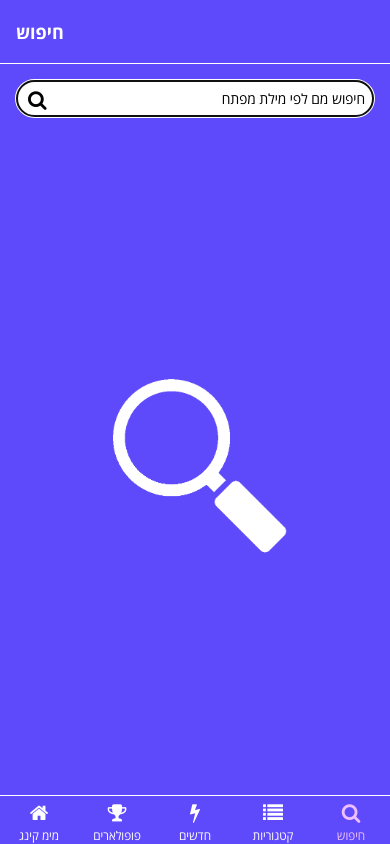
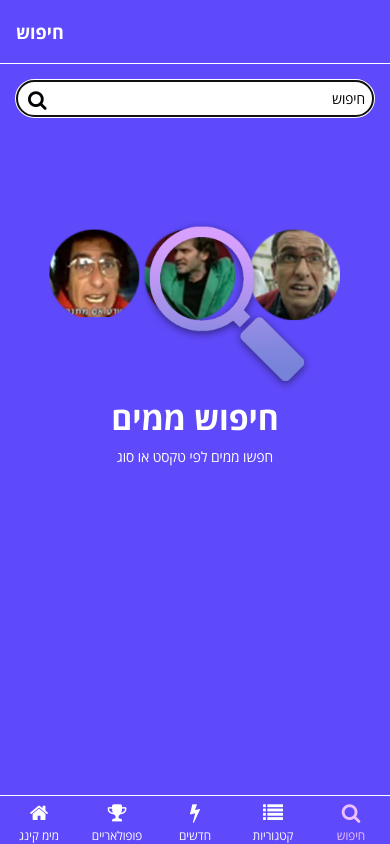
Before and after one commit to nirbenya/memeking-native, a React Native app: screen /Search in a window 390 px wide. Built offline with nearby package versions, Linux system fonts and the light colour scheme; what expo-linking would draw is missing.

Commit message:
[FEAT] new search empty state, new look for popular tabs.

```diff
--- a/navigation/index.js
+++ b/navigation/index.js
@@ -47,7 +47,7 @@ function RootNavigator() {
 					headerBackTitleStyle: { color: 'white' },
 					headerBackTitle: 'חזרה',
 					headerTintColor: 'white',
-					title: 'עריכת מם',
+					title: 'יצירת מם',
 				}}
 				name="Generator"
 				component={Generator}
@@ -133,7 +133,7 @@ function BottomTabNavigator() {
 				options={{
 					headerTitleStyle,
 
-					title: 'פופולארים',
+					title: 'פופולאריים',
 					tabBarIcon: ({ color }) => <TabBarIcon name="trophy" color={color} />,
 				}}
 			/>
--- a/screens/popular/popular-container.js
+++ b/screens/popular/popular-container.js
@@ -3,6 +3,7 @@ import { TouchableHighlight, TouchableNativeFeedback, TouchableOpacity, View } f
 import CategoryGallery from '../gallery/gallery';
 import Colors from '../../constants/Colors';
 import Text from '../../components/Text/Text';
+
 const Tab = ({ children, active, onPress, style }) => {
 	return (
 		<TouchableHighlight
@@ -12,14 +13,13 @@ const Tab = ({ children, active, onPress, style }) => {
 			style={{
 				alignItems: 'center',
 				justifyContent: 'center',
-				borderColor: active ? Colors.brand : Colors.gray80,
-				borderBottomWidth: 3,
+				backgroundColor: active ? Colors.brandDarken : Colors.gray90,
 				flex: 1,
 				...style,
 			}}
 		>
 			<View style={{ height: 48, justifyContent: 'center', alignItems: 'center' }}>
-				<Text bold variant={active ? 'brand' : 'gray30'}>
+				<Text bold variant={active ? 'white' : 'gray30'}>
 					{children}
 				</Text>
 			</View>
@@ -35,16 +35,21 @@ const PopularContainer = ({ navigation }) => {
 					flexDirection: 'row',
 					alignItems: 'center',
 					justifyContent: 'space-between',
+					padding: 8,
 				}}
 			>
 				<Tab
-					style={{ borderRightWidth: 1, borderRightColor: Colors.gray80 }}
+					style={{ borderTopLeftRadius: 8, borderBottomLeftRadius: 8 }}
 					onPress={() => setTab('all-time-popular')}
 					active={tab === 'all-time-popular'}
 				>
 					הפופולואריים בכל הזמנים
 				</Tab>
-				<Tab onPress={() => setTab('popular')} active={tab === 'popular'}>
+				<Tab
+					style={{ borderTopRightRadius: 8, borderBottomRightRadius: 8 }}
+					onPress={() => setTab('popular')}
+					active={tab === 'popular'}
+				>
 					הפופולואריים השבוע
 				</Tab>
 			</View>
--- a/screens/search/search.js
+++ b/screens/search/search.js
@@ -54,7 +54,7 @@ const Search = ({ navigation }) => {
 					value={searchTerm}
 					onChange={value => setSearchTerm(value.toLowerCase())}
 					clearButtonMode={'always'}
-					placeholder={'חיפוש מם לפי מילת מפתח'}
+					placeholder={'חיפוש'}
 				/>
 			</View>
 			{isLoading ? (
@@ -62,7 +62,7 @@ const Search = ({ navigation }) => {
 			) : (
 				<React.Fragment>
 					{_.isEmpty(memes) ? (
-						<View style={{ flex: 1, alignItems: 'center', justifyContent: 'center' }}>
+						<View style={{ flex: 1, alignItems: 'center', paddingTop: 60 }}>
 							{debouncedValue ? (
 								<React.Fragment>
 									<Text size={'xl'} bold variant={'white'}>
@@ -73,7 +73,23 @@ const Search = ({ navigation }) => {
 									</Text>
 								</React.Fragment>
 							) : (
-								<Image style={{ width: 200, height: 200 }} source={require('./mag.png')} />
+								<View style={{ alignItems: 'center' }}>
+									<Image style={{ width: 300, height: 200 }} source={require('./mag-2.png')} />
+									<View style={{ alignItems: 'center' }}>
+										<Text
+											style={{ marginBottom: 8 }}
+											align={'center'}
+											bold
+											variant={'white'}
+											size={'xl'}
+										>
+											חיפוש ממים
+										</Text>
+										<Text variant={'white'} align={'center'}>
+											חפשו ממים לפי טקסט או סוג
+										</Text>
+									</View>
+								</View>
 							)}
 						</View>
 					) : (
```
Also changed, not shown: screens/search/mag-2.png (added).
